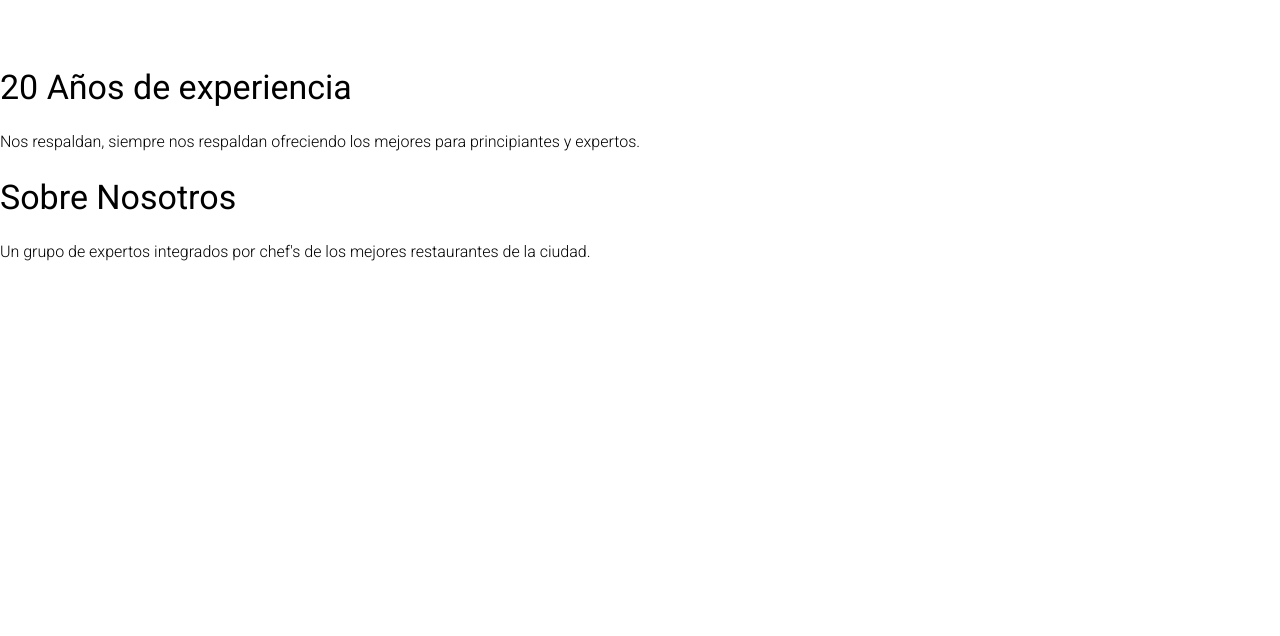
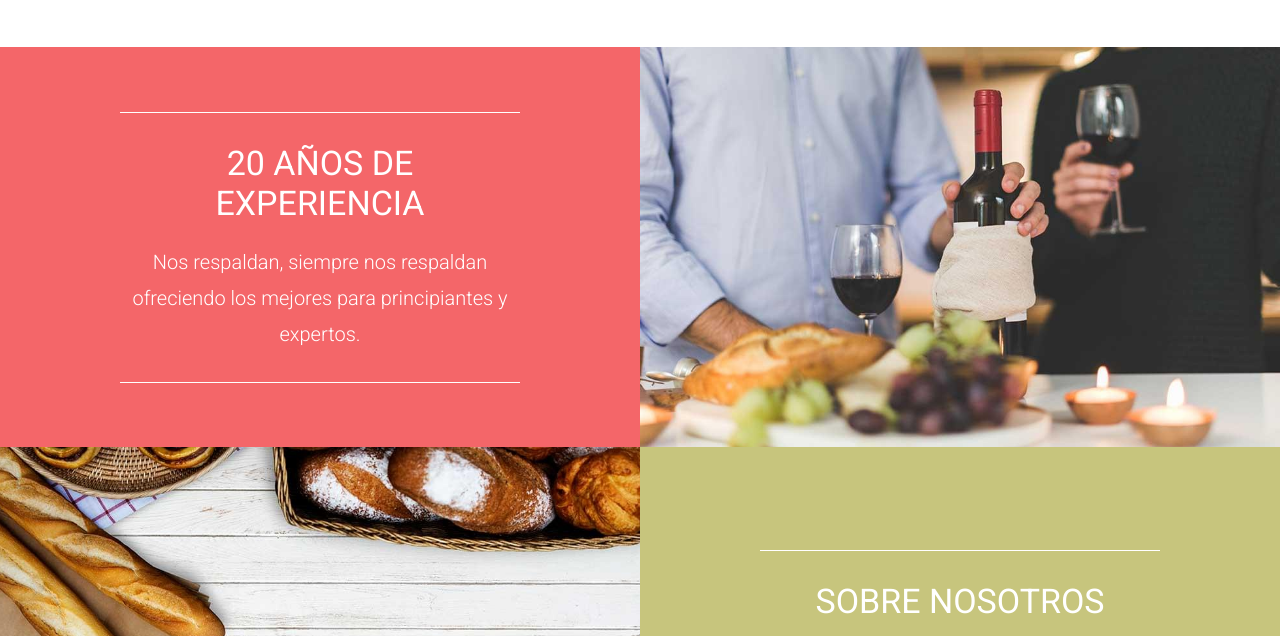
Before and after one commit to johnburetdev/EscuelaCocina, a website: page index.html in a window 1280 px wide. Shown: the part 164-800 px from the top of the page. Drawn offline with Linux system fonts and the light colour scheme.

Commit message:
seccion bloque completo

```diff
--- a/src/scss/app.scss
+++ b/src/scss/app.scss
@@ -1,3 +1,4 @@
 @use 'base';
 @use 'ui/header';
+@use 'ui/contenido';
 @use 'ui/nav';
--- a/src/scss/base/_mixins.scss
+++ b/src/scss/base/_mixins.scss
@@ -50,3 +50,9 @@
     gap: $espaciado;
     grid-template-columns: repeat($columnas, 1fr);
 }
+@mixin bgImage($url){
+     background-image: url( $url );
+        background-repeat: no-repeat;
+        background-position: center center;
+        background-size: cover;
+}
--- /dev/null
+++ b/src/scss/ui/contenido/_bloques.scss
@@ -0,0 +1,48 @@
+@use 'base/variables' as v;
+@use 'base/mixins' as m;
+
+
+.bloques{
+    &__grid{
+        @include m.tablet{
+            @include m.grid(2, 0rem);
+            grid-auto-flow: dense;
+        }
+    }
+}
+
+.bloque{
+    height: 40rem;
+    display: flex;
+    flex-direction: column;
+    justify-content: center;
+    align-items: center;
+    text-align: center;
+
+    &:nth-child(1){
+        background-color: v.$primario;
+    }
+    &:nth-child(2){
+       @include m.bgImage('../img/bloque_1.jpg');
+    }
+    &:nth-child(3){
+        grid-column: 2/3;
+        background-color: v.$secundario;
+    }
+     &:nth-child(4){
+         @include m.bgImage('../img/bloque_2.jpg');
+    }
+
+    &__contenido{
+        max-width: 40rem;
+        border-block: 1px solid v.$blanco;
+        color: v.$blanco;
+        padding: 1rem 0;
+    }
+    &__heading{
+        text-transform: uppercase;
+    }
+    &__texto{
+        font-size: 2rem;
+    }
+}
--- /dev/null
+++ b/src/scss/ui/contenido/_index.scss
@@ -0,0 +1 @@
+@forward 'bloques';
```
Also changed, not shown: index.html (+0 -1 lines), build/css/app.css, 1 other file.
